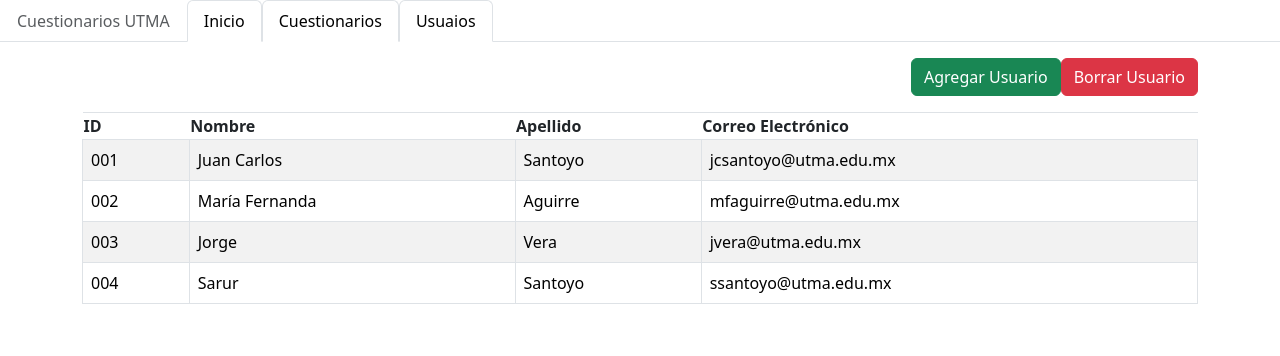
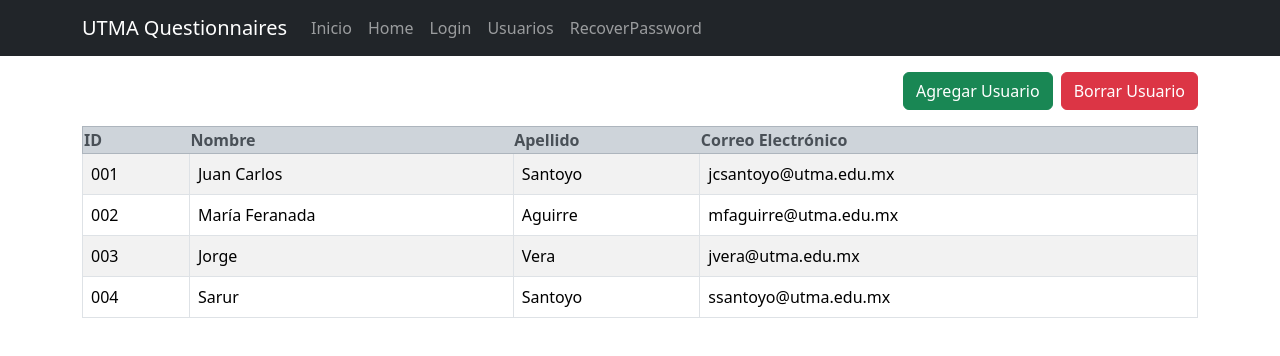
Before and after one commit to FernandaAguirre17/cuestionarios, a React (Create React App) app: page /home in a window 1280 px wide. Shown: the top 356 px of the page. Built offline with nearby package versions, Linux system fonts and the light colour scheme.

Commit message:
Se realizaron los cambios pertinentes

```diff
--- a/src/App.js
+++ b/src/App.js
@@ -1,9 +1,21 @@
 import './App.css';
+import { Container, Card } from 'react-bootstrap'
+import { Navegador } from './Navegador';
 
 const App = () => {
   return (
-  <>
-  </>)
-
+    <>
+      <Navegador />
+      <Container className='mb-5'>
+        <Card className='mt-5'>
+          <Card.Body>
+            <Card.Title>
+              Esta es la pantalla de Inicio
+            </Card.Title>
+          </Card.Body>
+        </Card>
+      </Container>
+    </>
+  )
 }
 export default App;
--- a/src/Home.js
+++ b/src/Home.js
@@ -1,34 +1,20 @@
 import React from 'react'
 import { Nav, Container, Table, Button } from 'react-bootstrap'
+import { Navegador } from './Navegador'
 
 export const Home = () => {
   return (
     <>
-   <Nav variant="tabs" defaultActiveKey="/home">
-   <Nav.Item>
-        <Nav.Link eventKey="disabled" disabled>
-          Cuestionarios UTMA
-        </Nav.Link>
-      </Nav.Item>
-      <Nav.Item>
-        <Nav.Link href="/home">Inicio</Nav.Link>
-      </Nav.Item>
-      <Nav.Item>
-        <Nav.Link href="/home">Cuestionarios</Nav.Link>
-      </Nav.Item>
-      <Nav.Item>
-        <Nav.Link href="/home">Usuaios</Nav.Link>
-      </Nav.Item>
-    </Nav>
+      <Navegador />
 
-      <Container className='d-flex mt-3 justify-content-end'>
+      <Container className='d-grid gap-2 d-md-flex mt-3 justify-content-end'>
         <Button variant='success'>Agregar Usuario</Button>
         <Button variant='danger' >Borrar Usuario</Button>
       </Container>
 
       <Container className='mt-3'>
         <Table striped bordered hover>
-        <thead>
+          <thead className='text-light-emphasis bg-dark-subtle border border-dark-subtle'>
             <th>ID</th>
             <th>Nombre</th>
             <th>Apellido</th>
@@ -43,7 +29,7 @@ export const Home = () => {
             </tr>
             <tr>
               <td>002</td>
-                <td>María Fernanda</td>
+              <td>María Feranada</td>
               <td>Aguirre</td>
               <td>mfaguirre@utma.edu.mx</td>
             </tr>
--- a/src/Login.js
+++ b/src/Login.js
@@ -1,13 +1,13 @@
 import React from 'react';
 import { useState } from "react";
 import { Card, Container, FormControl, FormGroup, FormLabel, Form, Button} from 'react-bootstrap';
-
+import { Navegador } from './Navegador';
 
 export const Login = () => {
 
-    const [data,setData] = useState ({});
+    const [data, setData] = useState({});
 
-    const onChangeLogin = (e)=>{
+    const onChangeLogin = (e) => {
         e.preventDefault();
         const nData = data;
         nData[e.target.name] = e.target.value;
@@ -16,13 +16,16 @@ export const Login = () => {
     };
 
     const onSubmit = () => {
-        console.log (data)
+        console.log(data)
     }
 
-    return(
-        <Container>
-            <Card>
-                <Card.Title>Ingresar</Card.Title>
+    return (
+        <>
+            <Navegador />
+            <Container className='mt-3'>
+                <Card className='mb-3'>
+                    <Card.Body>
+                        <Card.Title className='mb-3'>Ingresar</Card.Title>
                         <Form>
                             <FormGroup>
                                 <FormLabel>Correo</FormLabel>
@@ -34,10 +37,12 @@ export const Login = () => {
                                 <FormControl onChange={onChangeLogin} name="password" type="password" placeholder="Ingresa tu contraseña"></FormControl>
                             </FormGroup>
 
-                    <Button onClick={()=>onSubmit()} className='mt-3'>Entrar</Button>
+                            <Button onClick={() => onSubmit()} className='mt-3'>Entrar</Button>
 
                         </Form>
+                    </Card.Body>
                 </Card>
             </Container>
+        </>
     );
 };
--- /dev/null
+++ b/src/Navegador.js
@@ -0,0 +1,22 @@
+import React from 'react';
+import { Navbar, Nav, Container, Table, Button, Card } from 'react-bootstrap';
+
+export const Navegador = () => {
+
+    return (
+        <>
+            <Navbar bg="dark" data-bs-theme="dark">
+                <Container>
+                    <Navbar.Brand href="" >UTMA Questionnaires</Navbar.Brand>
+                    <Nav className="me-auto">
+                        <Nav.Link href="/">Inicio</Nav.Link>
+                        <Nav.Link href="/home">Home</Nav.Link>
+                        <Nav.Link href="/Login">Login</Nav.Link>
+                        <Nav.Link href="/Usuarios">Usuarios</Nav.Link>
+                        <Nav.Link href="/RecoverPassword">RecoverPassword</Nav.Link>
+                    </Nav>
+                </Container>
+            </Navbar>
+        </>
+    )
+}
--- a/src/RecoverPassword.js
+++ b/src/RecoverPassword.js
@@ -1,6 +1,7 @@
 import React, { useState } from 'react';
 import { Button, Container } from 'react-bootstrap';
 import { Card, Form, Nav } from 'react-bootstrap';
+import { Navegador } from './Navegador';
 
 export const RecoverPassword = () => {
     const [email, setEmail] = useState("");
@@ -15,28 +16,12 @@ export const RecoverPassword = () => {
     }
     return (
         <>
-  <Nav variant="tabs" defaultActiveKey="/home">
-   <Nav.Item>
-        <Nav.Link eventKey="disabled" disabled>
-          Cuestionarios UTMA
-        </Nav.Link>
-      </Nav.Item>
-      <Nav.Item>
-        <Nav.Link href="/home">Inicio</Nav.Link>
-      </Nav.Item>
-      <Nav.Item>
-        <Nav.Link href="/home">Cuestionarios</Nav.Link>
-      </Nav.Item>
-      <Nav.Item>
-        <Nav.Link href="/home">Usuaios</Nav.Link>
-      </Nav.Item>
-    </Nav>
-
+            <Navegador />
             <Container className="mt-5">
                 <Card>
                     <Card.Body>
                         <Card.Title>Ingresa tu Correo Electrónico</Card.Title>
-                    <Form onSubmit={handleSubmit}> {}
+                        <Form onSubmit={handleSubmit}> { }
                             <Form.Control
                                 type="email"
                                 name="email"
--- a/src/Usuarios.js
+++ b/src/Usuarios.js
@@ -1,13 +1,13 @@
 import React from 'react';
 import { useState } from "react";
 import { Card, Container, FormControl, FormGroup, FormLabel, Form, Button} from 'react-bootstrap';
-
+import { Navegador } from './Navegador';
 
 export const Usuarios = () => {
 
-    const [data,setData] = useState ({});
+    const [data, setData] = useState({});
 
-    const onChangeRegistrer  = (e)=>{
+    const onChangeRegistrer = (e) => {
         e.preventDefault();
         const nData = data;
         nData[e.target.name] = e.target.value;
@@ -16,18 +16,21 @@ import { Card, Container, FormControl, FormGroup, FormLabel, Form, Button} from
     };
 
     const onSubmit = () => {
-        console.log (data)
+        console.log(data)
     }
 
-    return(
-        <Container>
+    return (
+        <>
+            <Navegador />
+            <Container className='mt-3'>
                 <Card>
+                    <Card.Body>
                         <Card.Title>Registro</Card.Title>
 
                         <Form>
                             <FormGroup>
                                 <FormLabel>Nombre</FormLabel>
-                            <FormControl onChange={onChangeRegistrer} name= "name" placeholder='Ingresa tu nombre'></FormControl>
+                                <FormControl onChange={onChangeRegistrer} name="name" placeholder='Ingresa tu nombre'></FormControl>
                             </FormGroup>
 
                             <FormGroup>
@@ -52,10 +55,12 @@ import { Card, Container, FormControl, FormGroup, FormLabel, Form, Button} from
                                 <FormControl onChange={onChangeRegistrer} name="password" type="password" placeholder="Ingresa tu contraseña"></FormControl>
                             </FormGroup>
 
-            <Button onClick={()=>onSubmit()} className='mt-3'>Registrate!</Button>
+                            <Button onClick={() => onSubmit()} className='mt-3'>Registrate!</Button>
 
                         </Form>
+                    </Card.Body>
                 </Card>
             </Container>
+        </>
     );
 };
```
Lines whose indentation alone changed are shown as unchanged.
